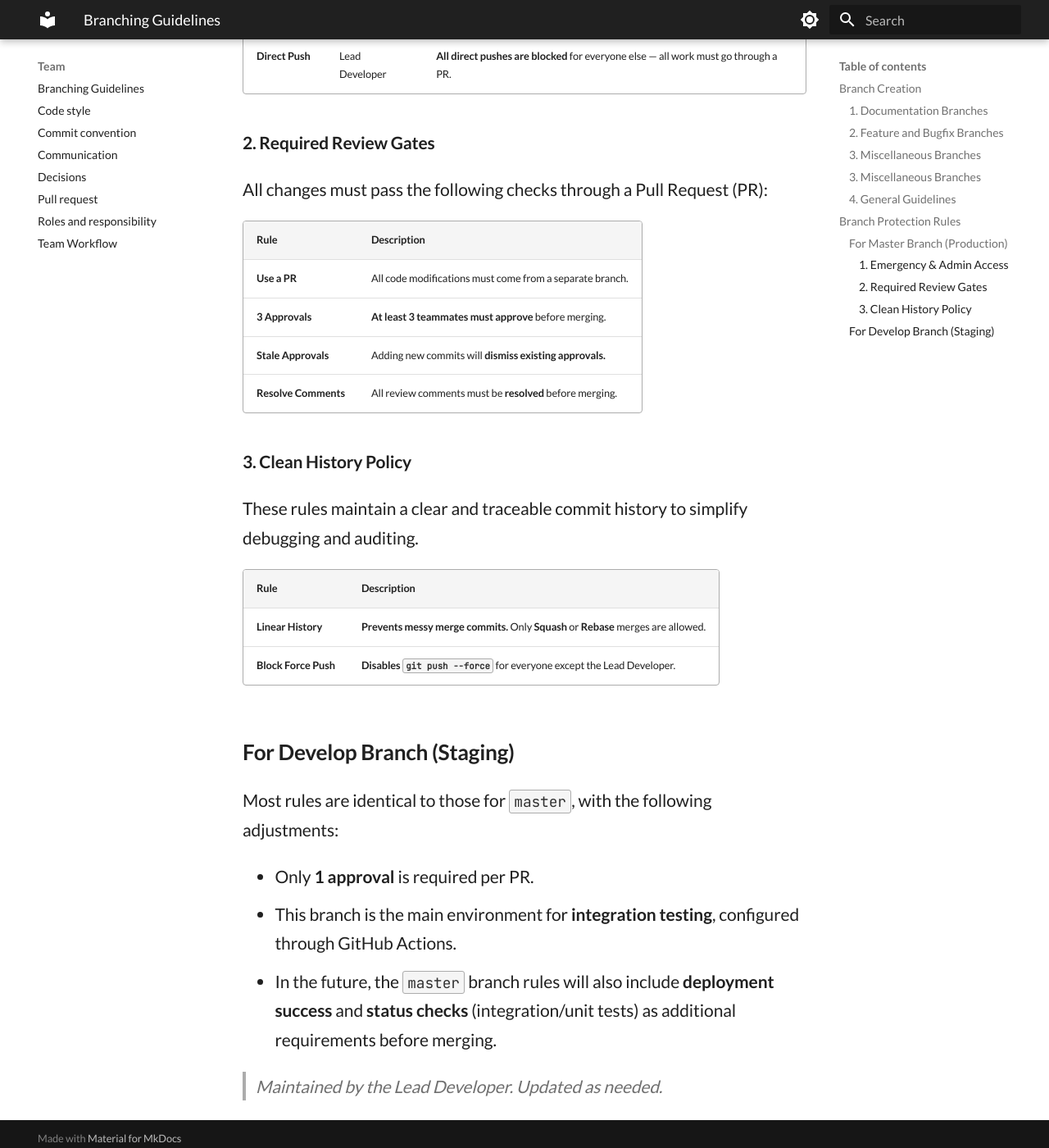
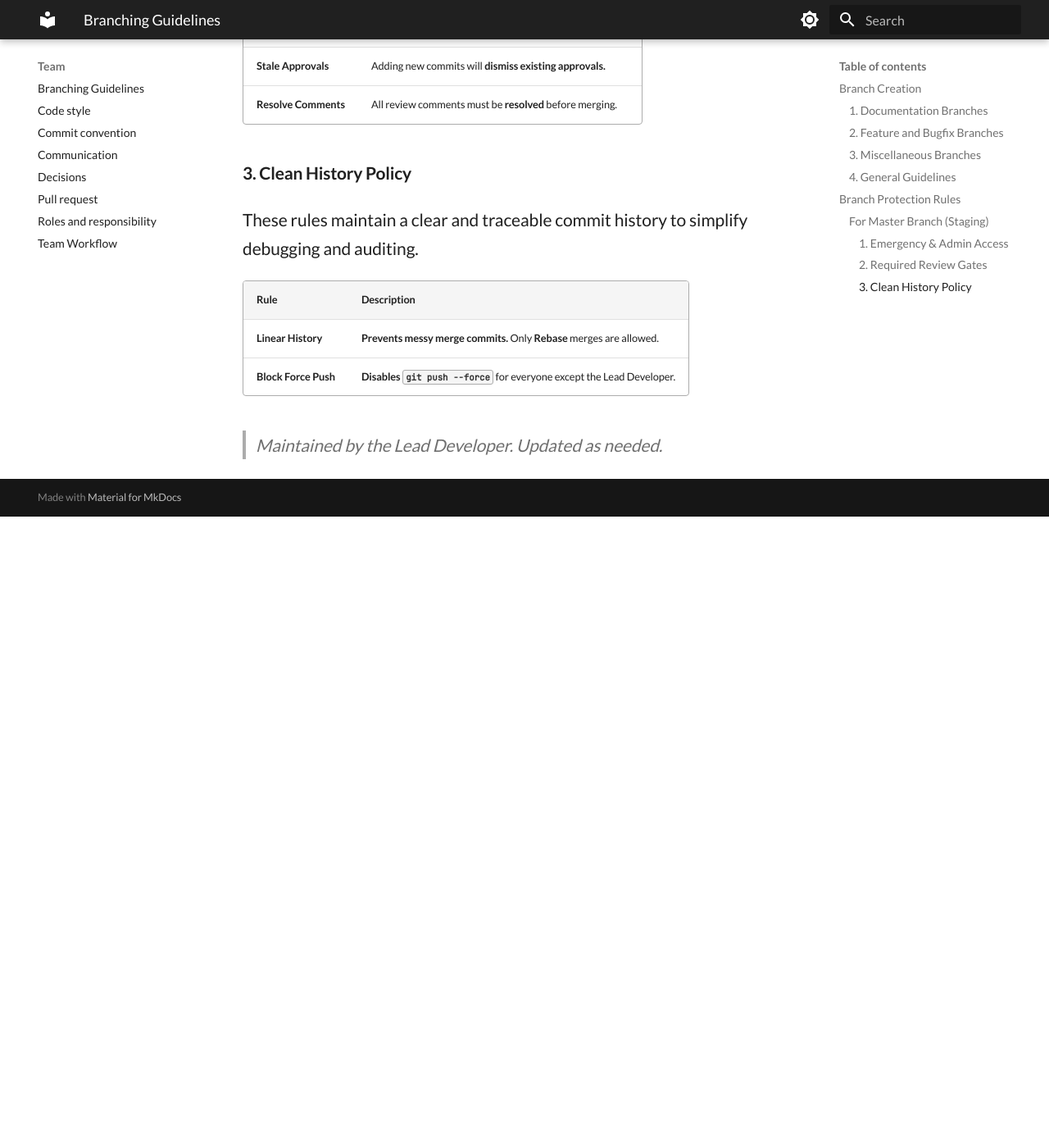
Before and after one commit to Markism-JA/Echoes-of-Bathala, an MkDocs documentation site: the page built from docs/team/branching.md, in a window 1280 px wide and 1400 px high, scrolled down 3243 px. Shown: the whole window at 82% size. Built offline with MkDocs 1.6.1 and Material for MkDocs 9.7.7, drawn with Linux system fonts in a browser that asks for light colours; after the commit the page ends 3873 px from its top, so only the background shows below that; some of the changed text lies outside the part shown.

Commit message:
chore(workflow): staging change to `master`
Squashed commit of the following:

commit 169c7d27aa1b7fbed69b859a32e9a787a4967d85
Author: marky <markism1224amarille@gmail.com>
Date:   Sun Nov 9 13:32:15 2025 +0800

    necessary changes from moving staging branch from `develop` to `master`

commit 0a206d86cf07e1148b86c88b268fffc97b95af87
Author: marky <markism1224amarille@gmail.com>
Date:   Sun Nov 9 13:30:49 2025 +0800

    move gm lore inegrated to proper dir

````diff
--- a/docs/team/branching.md
+++ b/docs/team/branching.md
@@ -60,18 +60,6 @@
 - `<prefix>` should describe the nature of the work, e.g., `experiment`, `spike`, or `hotfix`.
 **Example:**
 
-### 3. Miscellaneous Branches
-
-- **Purpose:** For tasks not associated with an existing issue.
-- **Naming Convention:**
-
-```
-<prefix>/<short-descriptive-branch-name>
-```
-
-- `<prefix>` should describe the nature of the work, e.g., `experiment`, `spike`, or `hotfix`.
-**Example:**
-
 ```
 experiment/ui-redesign
 hotfix/fix-typo-footer
@@ -86,27 +74,27 @@
 
 ## Branch Protection Rules
 
-### For Master Branch (Production)
+### For Master Branch (Staging)
 
 #### 1. Emergency & Admin Access
 
 Only **Admin (Mark)**, the **Lead Developer**, may bypass the rules below. This should only be done for **emergencies or critical maintenance**.
 
-| Action            | Who Can Do It  | What Others **Cannot** Do                                                            |
+| Action            | Who Can Do It  | What Others **Cannot** Do|
 | ----------------- | -------------- | ------------------------------------------------------------------------------------ |
-| **Override All**  | Lead Developer | Can bypass all protection rules if necessary.                                        |
-| **Direct Push**   | Lead Developer | **All direct pushes are blocked** for everyone else — all work must go through a PR. |
+| **Override All**  | Lead Developer | Can bypass all protection rules if necessary.|
+| **Direct Push**   | Lead Developer | **All direct pushes are blocked** for everyone else — all work must go through a PR.|
 
 #### 2. Required Review Gates
 
 All changes must pass the following checks through a Pull Request (PR):
 
-| Rule                 | Description                                              |
-| -------------------- | -------------------------------------------------------- |
-| **Use a PR**         | All code modifications must come from a separate branch. |
-| **3 Approvals**      | **At least 3 teammates must approve** before merging.    |
-| **Stale Approvals**  | Adding new commits will **dismiss existing approvals.**  |
-| **Resolve Comments** | All review comments must be **resolved** before merging. |
+| Rule                 | Description|
+| -------------------- | --------------------------------------------------------|
+| **Use a PR**         | All code modifications must come from a separate branch.|
+| **1 Approvals**      | **At least 3 teammates must approve** before merging.|
+| **Stale Approvals**  | Adding new commits will **dismiss existing approvals.**|
+| **Resolve Comments** | All review comments must be **resolved** before merging.|
 
 #### 3. Clean History Policy
 
@@ -114,15 +102,7 @@
 
 | Rule                 | Description                                                                         |
 | -------------------- | ----------------------------------------------------------------------------------- |
-| **Linear History**   | **Prevents messy merge commits.** Only **Squash** or **Rebase** merges are allowed. |
+| **Linear History**   | **Prevents messy merge commits.** Only **Rebase** merges are allowed. |
 | **Block Force Push** | **Disables `git push --force`** for everyone except the Lead Developer.             |
 
-### For Develop Branch (Staging)
-
-Most rules are identical to those for `master`, with the following adjustments:
-
-- Only **1 approval** is required per PR.
-- This branch is the main environment for **integration testing**, configured through GitHub Actions.
-- In the future, the `master` branch rules will also include **deployment success** and **status checks** (integration/unit tests) as additional requirements before merging.
-
 > _Maintained by the Lead Developer. Updated as needed._
````
Also changed, not shown: docs/index.md (+1 -1 lines), docs/team/workflow.md (+5 -4 lines), docs/internal_documentation/game_design/game-mechanics-lore-integrated.md (renamed from game-mechanics-lore-integrated.md), 2 other files.
